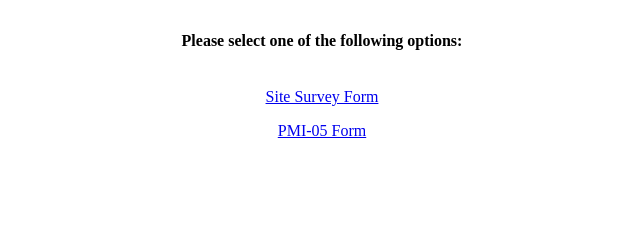
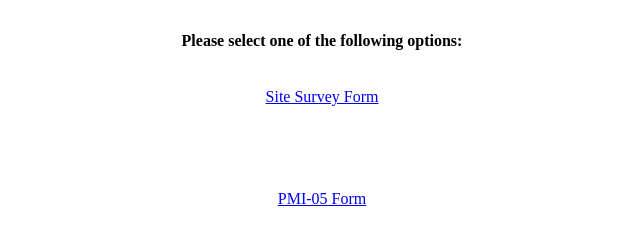
Before and after one commit to surduro/surduro.github.io, a plain HTML site: page index.html in a window 1280 px wide. Shown: the whole page, without its empty margins (318-958 px from the left). Drawn offline with Linux system fonts and the light colour scheme.

Commit message:
Update index.html

```diff
--- a/index.html
+++ b/index.html
@@ -12,8 +12,10 @@
 <tr style="height: 54px;">
 <td style="width: 100%; height: 54px; text-align: center;" colspan="3">
 <p><a href="site survey form.html" target="_blank" rel="noopener">Site Survey Form</a></p>
+   <p>&nbsp;</p>
+   <p>&nbsp;</p>
 <p><a href="PMI_form.html" target="_blank" rel="noopener">PMI-05 Form</a></p>
-   <p>
+   <p>&nbsp;
    </p>
 </td>
 </tr>
```
